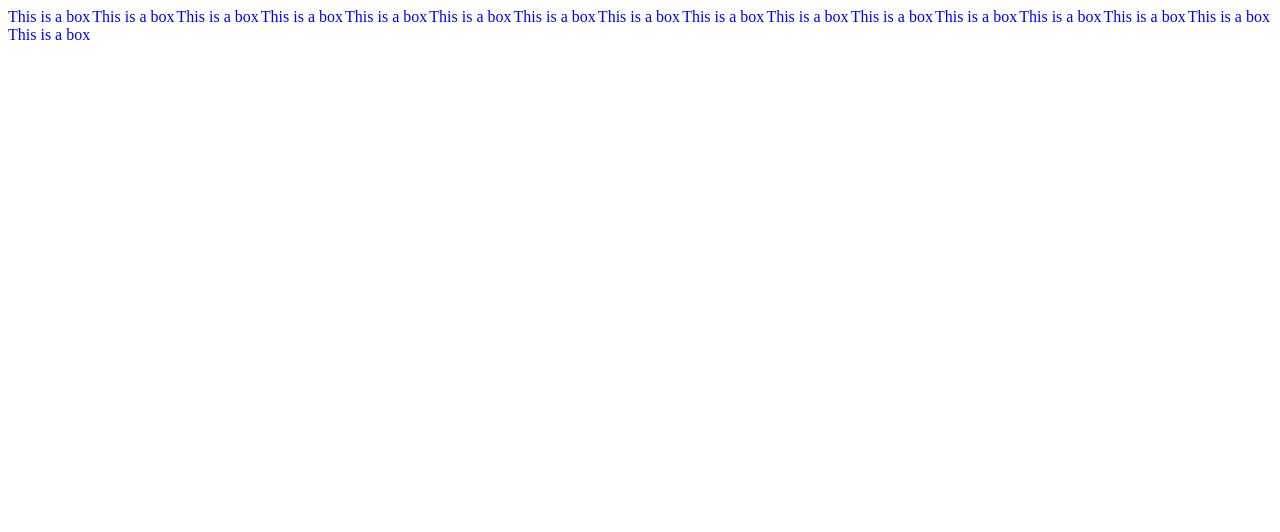
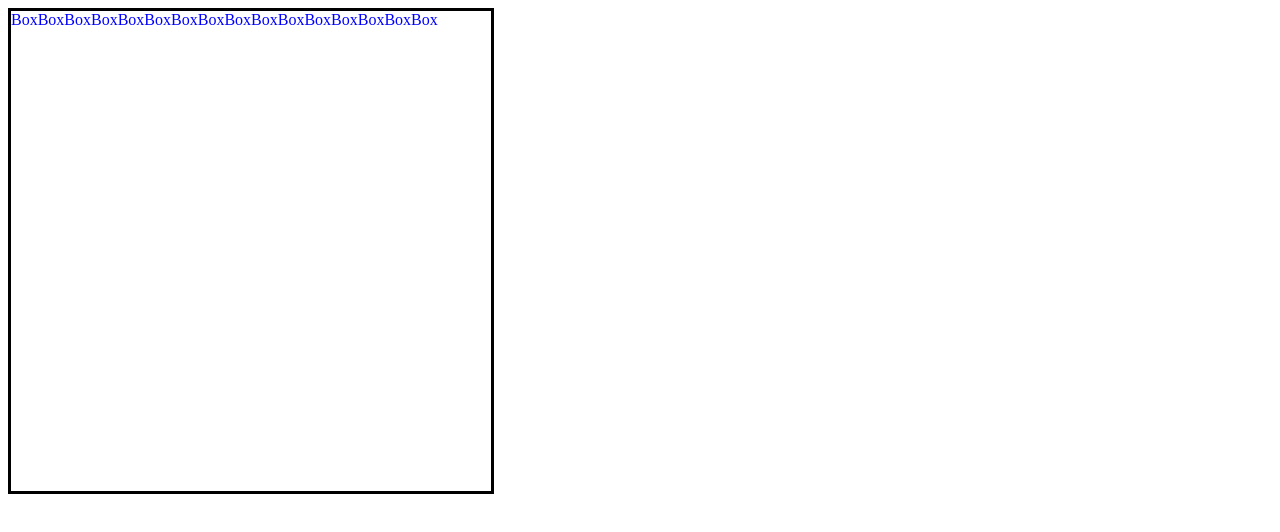
Before and after one commit to Leighton-W/etch-a-sketch, a plain HTML site: page index.html in a window 1280 px wide. Drawn offline with Linux system fonts and the light colour scheme.

Commit message:
Added a fixed size
made the container div a fixed height and width

```diff
--- a/javascript.js
+++ b/javascript.js
@@ -5,7 +5,7 @@ let a = 4
 for (let i = 0; i < a * a; i++){
     const container = document.querySelector("#container");
     const gridBox = document.createElement("div");
-    gridBox.textContent = "This is a box";
+    gridBox.textContent = "Box";
     gridBox.classList.add("grid-box");
     container.appendChild(gridBox);
 }
--- a/style.css
+++ b/style.css
@@ -1,9 +1,11 @@
 #container{
     display: flex;
     flex-wrap: wrap;
+    border: solid;
+    width: 480px;
+    height: 480px;
 }
 
 .grid-box {
     color: blue;
-    flex-grow: 1;
   }
```
